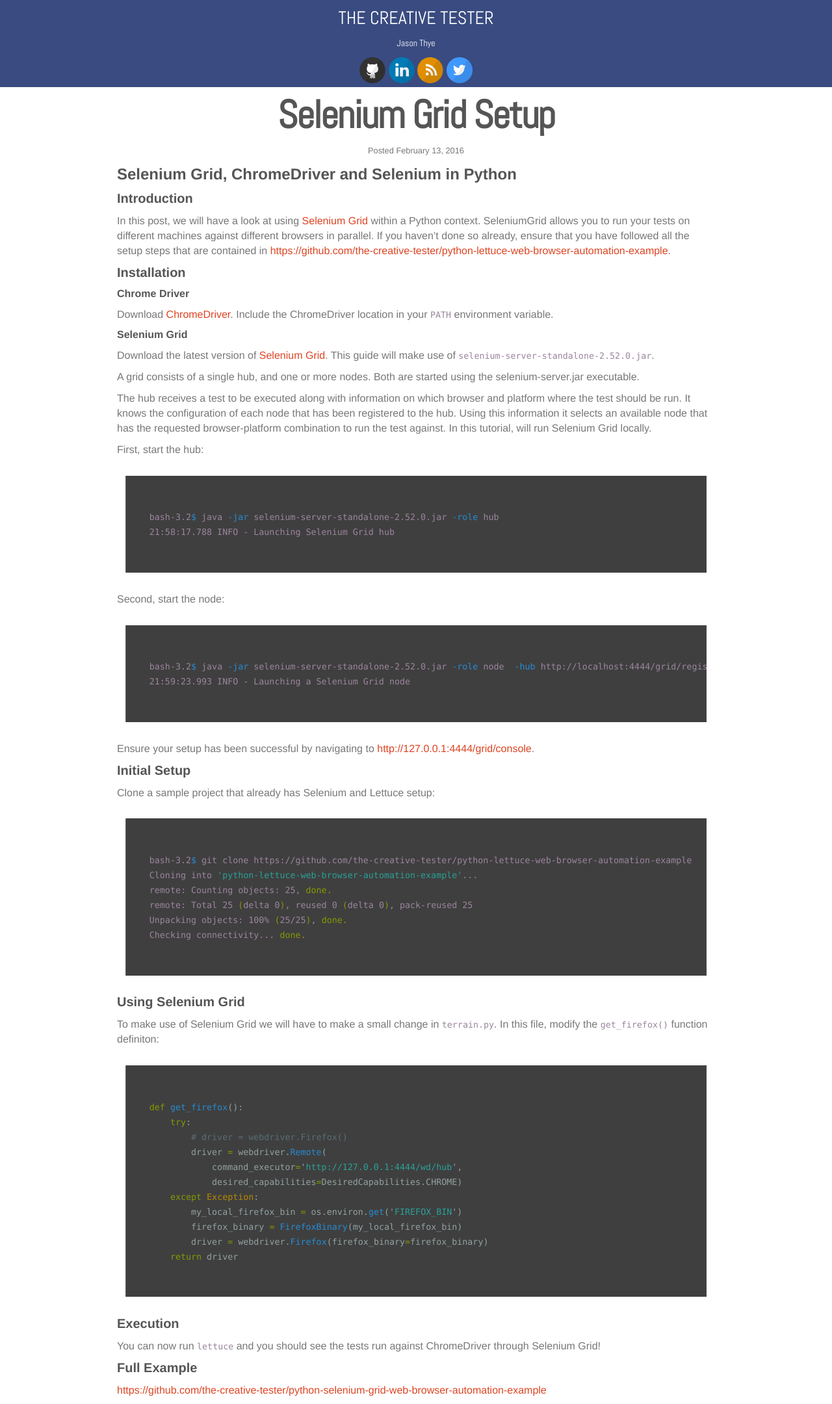
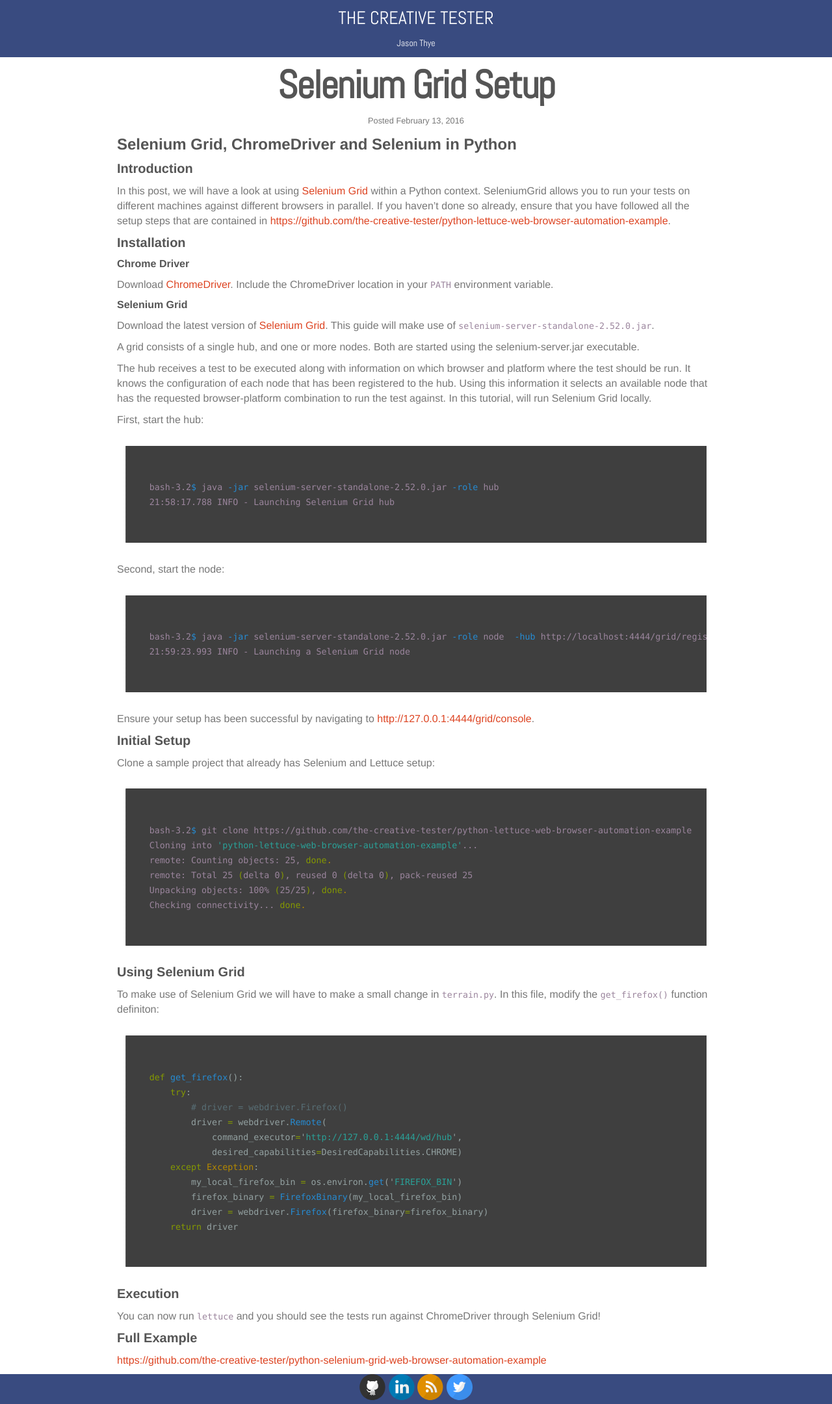
Before and after one commit to the-creative-tester/blog, a Jekyll site: the page built from _posts/2016-02-13-Selenium-Grid-Setup.md, in a window 1280 px wide. Shown: the whole page at 65% size. Built offline with Jekyll 4.4.1, drawn with Linux system fonts in a browser that asks for light colours; nearby versions of some CDN libraries.

Commit message:
update default layout

```diff
--- a/_layouts/default.html
+++ b/_layouts/default.html
@@ -24,11 +24,11 @@
   <body>
     <div class="content-wrapper">
       {% include masthead.html %}
-      {% include footer.html %}
       {% include analytics.html %}
       <div id="main" role="main" class="container">
         {{ content }}
       </div>
+      {% include footer.html %}
     </div>
   </body>
 </html>
```
